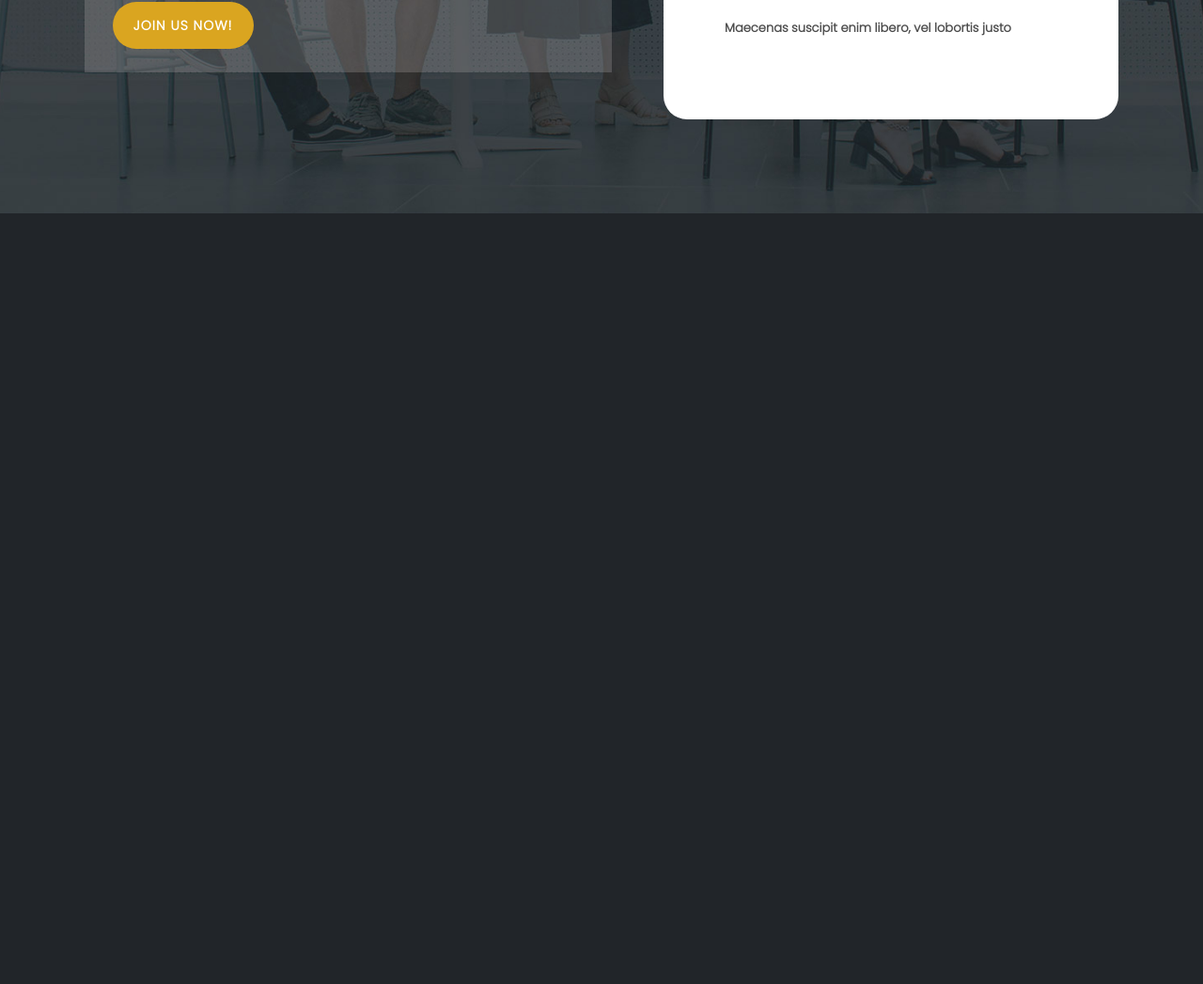
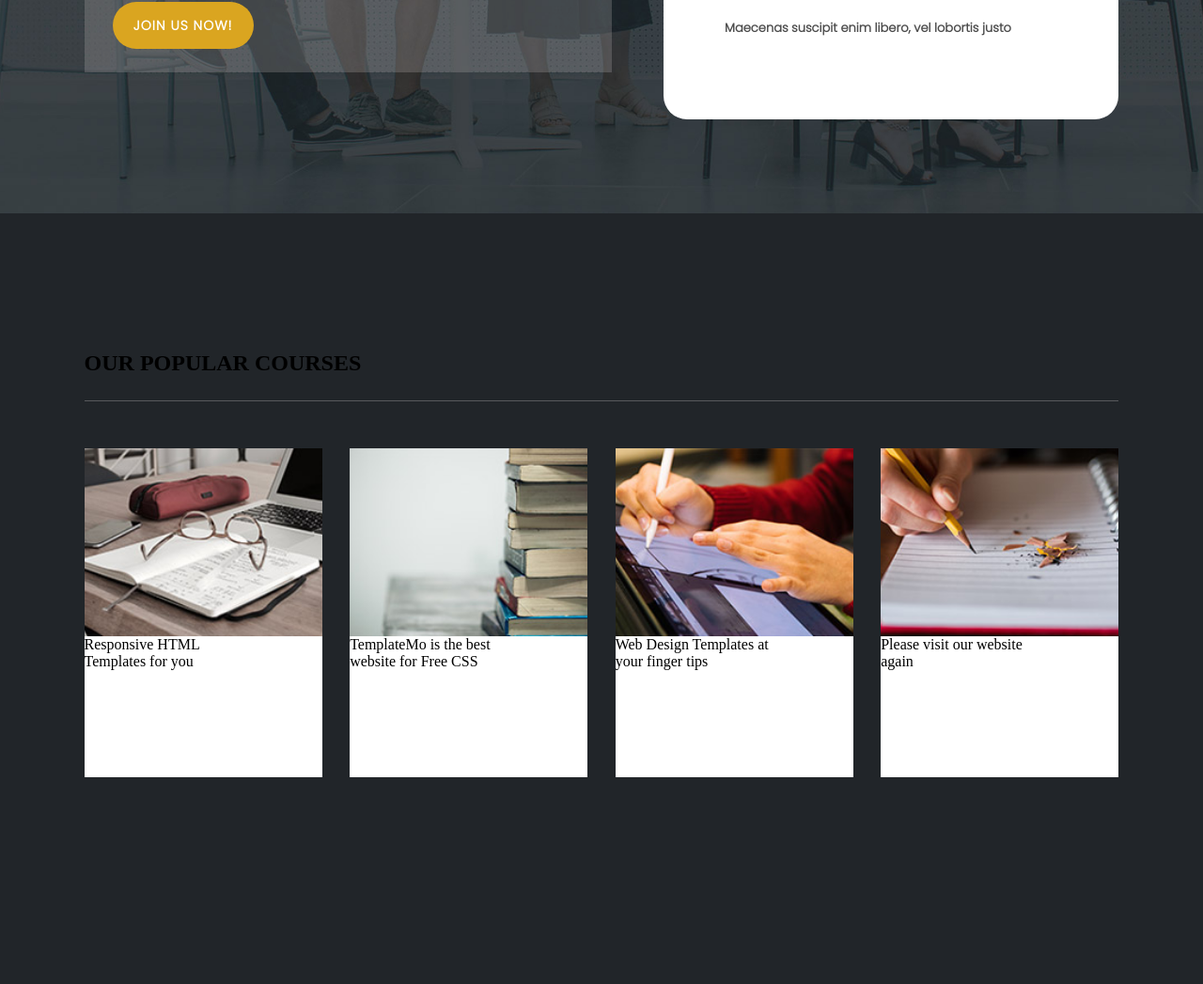
Before and after one commit to afigjabbarli/Edu_Meeting_Template, a plain HTML site: page EduMeeting Template Page/index.html in a window 1280 px wide. Shown: the part 2648-3695 px from the top of the page at 94% size. Before the commit the page ends 2875 px from the top, so only its background shows below. Drawn offline with Linux system fonts and the light colour scheme.

Commit message:
Our-Popular-courses-section

```diff
--- /dev/null
+++ b/EduMeeting Template Page/assets/css/scss/ourCourses-section/ourCourses.scss
@@ -0,0 +1,49 @@
+@import '../utilities/mixins/mixins';
+#ourCourses{
+    height: 650px;
+    width: 100%;
+    .ourCourses-container{
+        width: 86%;
+        height: 700px;
+        margin: 120px auto;
+        .row-top{
+            height: 80px;
+            border-bottom: 1px solid rgb(172, 170, 170, 0.4);
+            display: flex;
+            align-items: center;
+            justify-content: flex-start;
+        }
+        .row-bottom{
+            margin-top: 50px;
+            height: 350px;
+            display: flex;
+            justify-content: space-between;
+            align-items: center;
+            flex-wrap: wrap;
+            .col-3{
+                width: 23%;
+                height: 350px;
+                background-color: white;
+                .image{
+                    height: 200px;
+
+                    background-repeat: no-repeat;
+                    background-position: center;
+                    background-size: cover;
+                }
+                .image-1{
+                    background-image: url(../../../medya/image/our-courses/course-01.jpg);
+                }
+                .image-2{
+                    background-image: url(../../../medya/image/our-courses/course-02.jpg);
+                }
+                .image-3{
+                    background-image: url(../../../medya/image/our-courses/course-03.jpg);
+                }
+                .image-4{
+                    background-image: url(../../../medya/image/our-courses/course-04.jpg);
+                }
+            }
+        }
+    }
+}
--- a/EduMeeting Template Page/assets/css/style.css
+++ b/EduMeeting Template Page/assets/css/style.css
@@ -3,3 +3,4 @@
 @import url(./scss/intro-section/intro-section.css);
 @import url(./scss/Meeting-categories/meeting-categories.css);
 @import url(./scss/ApplyNow-section/ApplyNow.css);
+@import url(./scss/ourCourses-section/ourCourses.css);
--- a/EduMeeting Template Page/index.html
+++ b/EduMeeting Template Page/index.html
@@ -319,6 +319,56 @@
             </div>
          </div>
         </section>
+        <!-- novbeti section 700 px height olmalidir -->
+        <section id="ourCourses">
+        <div class="ourCourses-container">
+        <div class="row-top">
+            <h1>OUR POPULAR COURSES</h1>
+        </div>
+        <div class="row-bottom">
+            <div class="col-3">
+                <div class="image image-1"></div>
+                <div class="info">
+                    <div class="content">
+                        <p>Responsive HTML</p>
+                        <p>Templates for you</p>
+                    </div>
+
+                </div>
+            </div>
+            <div class="col-3">
+                <div class="image image-2"></div>
+                <div class="info">
+                    <div class="content">
+                        <p>TemplateMo is the best</p>
+                        <p> website for Free CSS</p>
+                    </div>
+
+                </div>
+            </div>
+            <div class="col-3">
+                <div class="image image-3"></div>
+                <div class="info">
+                    <div class="content">
+                        <p>Web Design Templates at</p>
+                        <p>your finger tips</p>
+                    </div>
+
+                </div>
+            </div>
+            <div class="col-3">
+                <div class="image image-4"></div>
+                <div class="info">
+                    <div class="content">
+                        <p>Please visit our website</p>
+                        <p>again</p>
+                    </div>
+
+                </div>
+            </div>
+        </div>
+        </div>
+        </section>
     </main>
     <footer></footer>
 </body>
```
Also changed, not shown: EduMeeting Template Page/assets/css/scss/ourCourses-section/ourCourses.css (added), EduMeeting Template Page/assets/medya/image/our-courses/course-01.jpg (added), EduMeeting Template Page/assets/medya/image/our-courses/course-02.jpg (added), EduMeeting Template Page/assets/medya/image/our-courses/course-03.jpg (added), EduMeeting Template Page/assets/medya/image/our-courses/course-04.jpg (added), 1 other file.
